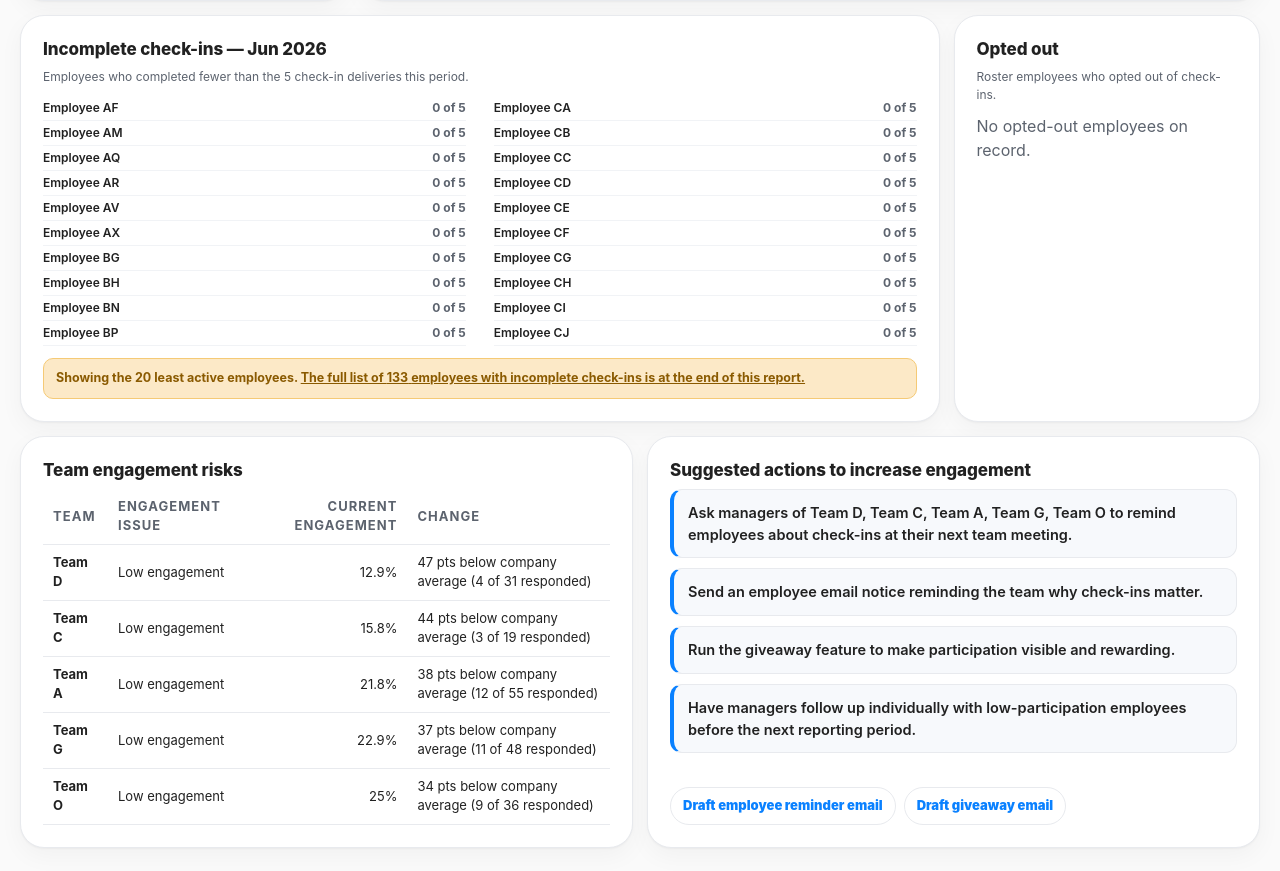
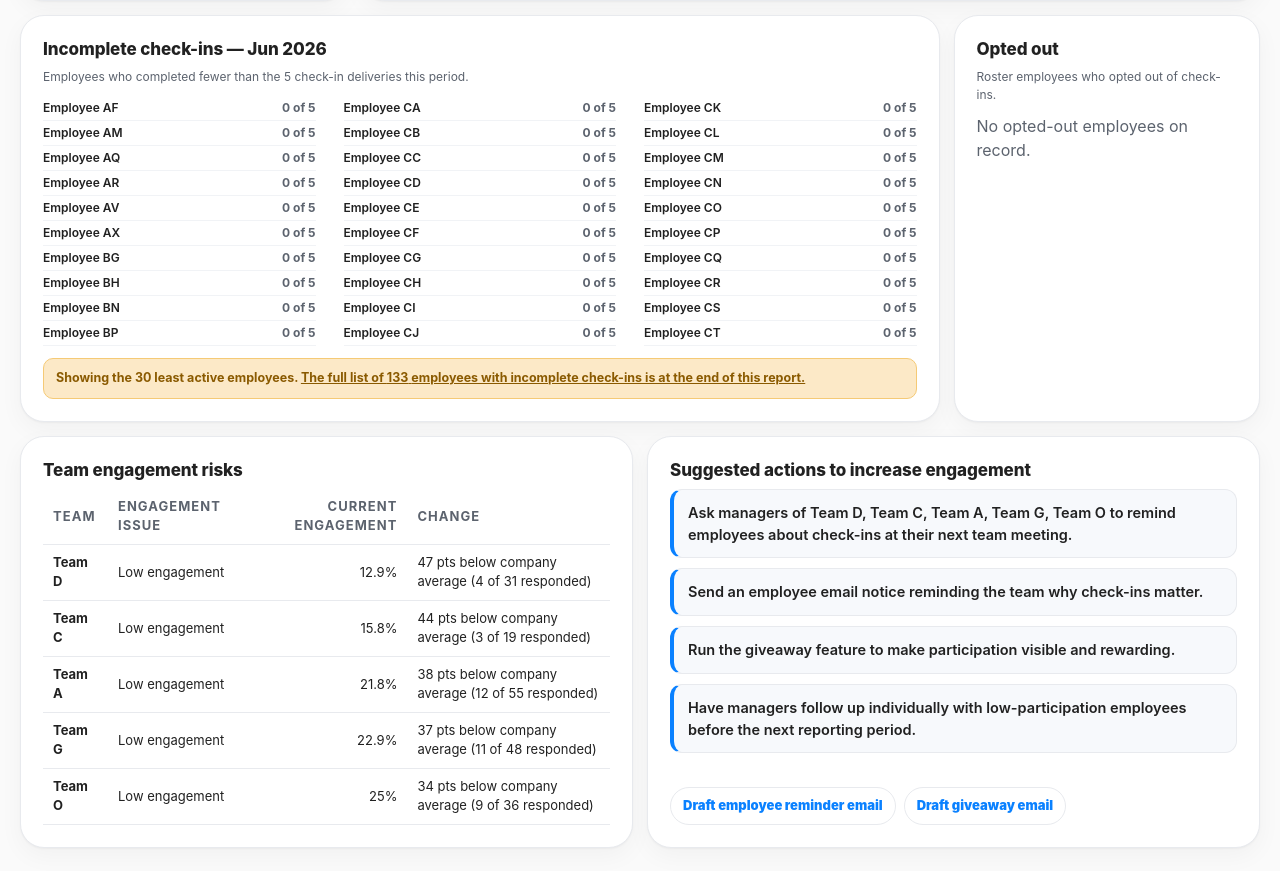
Before and after one commit to jeffrey1892/Lollipop-Monthly-Reports, a Next.js app: page / in a window 1280 px wide. Shown: the part 971-1842 px from the top of the page. Built offline with nearby package versions, Linux system fonts and the light colour scheme.

Commit message:
Completion list: 3 columns, cap raised to 30 (10 rows per column)

```diff
--- a/src/app/_components/ReportBody.tsx
+++ b/src/app/_components/ReportBody.tsx
@@ -295,7 +295,7 @@ export default function ReportBody({
               ) : (
                 <>
                   <ul className="completion-list">
-                    {report.engagementSummary.checkInCompletion.slice(0, 20).map((p) => (
+                    {report.engagementSummary.checkInCompletion.slice(0, 30).map((p) => (
                       <li key={p.name}>
                         <span className="completion-name">
                           {p.name}
@@ -307,9 +307,9 @@ export default function ReportBody({
                       </li>
                     ))}
                   </ul>
-                  {report.engagementSummary.checkInCompletion.length > 20 && (
+                  {report.engagementSummary.checkInCompletion.length > 30 && (
                     <p className="completion-more">
-                      Showing the 20 least active employees.{' '}
+                      Showing the 30 least active employees.{' '}
                       <a href="#full-checkin-list">
                         The full list of {report.engagementSummary.checkInCompletion.length}{' '}
                         employees with incomplete check-ins is at the end of this report.
@@ -1029,7 +1029,7 @@ export default function ReportBody({
       </section>
 
       {/* Full check-in completion list — referenced from Engagement summary */}
-      {report.engagementSummary && report.engagementSummary.checkInCompletion.length > 20 && (
+      {report.engagementSummary && report.engagementSummary.checkInCompletion.length > 30 && (
         <section id="full-checkin-list" className="appendix-section appendix-block full-completion-section">
           <SectionHeader
             eyebrow="Appendix"
--- a/src/app/globals.css
+++ b/src/app/globals.css
@@ -489,7 +489,7 @@ a.link:hover{color:#0866c9}
 .completion-row{display:grid;grid-template-columns:3fr 1fr;gap:14px;margin-top:14px;align-items:stretch}
 .completion-row>.card{height:100%}
 .completion-note{font-size:12px;margin:2px 0 10px}
-.completion-list{list-style:none;margin:0;padding:0;columns:2;column-gap:28px;font-size:12px}
+.completion-list{list-style:none;margin:0;padding:0;columns:3;column-gap:28px;font-size:12px}
 .completion-list li{display:flex;justify-content:space-between;gap:10px;padding:3px 0;border-bottom:1px solid #f1f3f6;break-inside:avoid}
 .completion-name{color:var(--ink);font-weight:600}
 .completion-count{color:var(--muted);font-weight:700;white-space:nowrap}
@@ -504,7 +504,7 @@ a.link:hover{color:#0866c9}
 @media screen and (max-width:900px){.completion-row{grid-template-columns:1fr}.completion-list{columns:1}}
 @media print{
   .completion-row{display:grid!important;grid-template-columns:3fr 1fr!important;gap:8pt!important}
-  .completion-list{font-size:8pt!important;columns:2!important}
+  .completion-list{font-size:8pt!important;columns:3!important}
   .completion-list li{padding:2pt 0!important}
   .completion-row>.card{break-inside:auto}
 }
```
